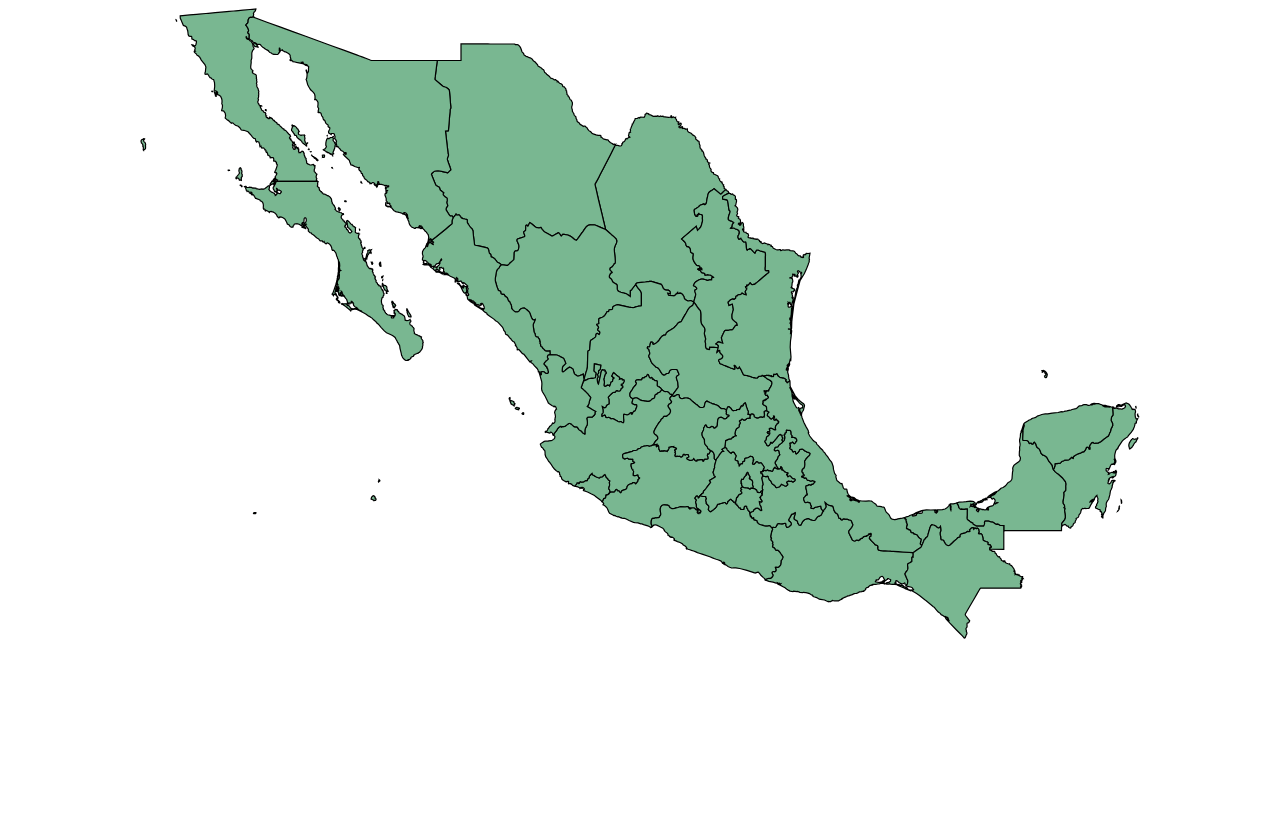
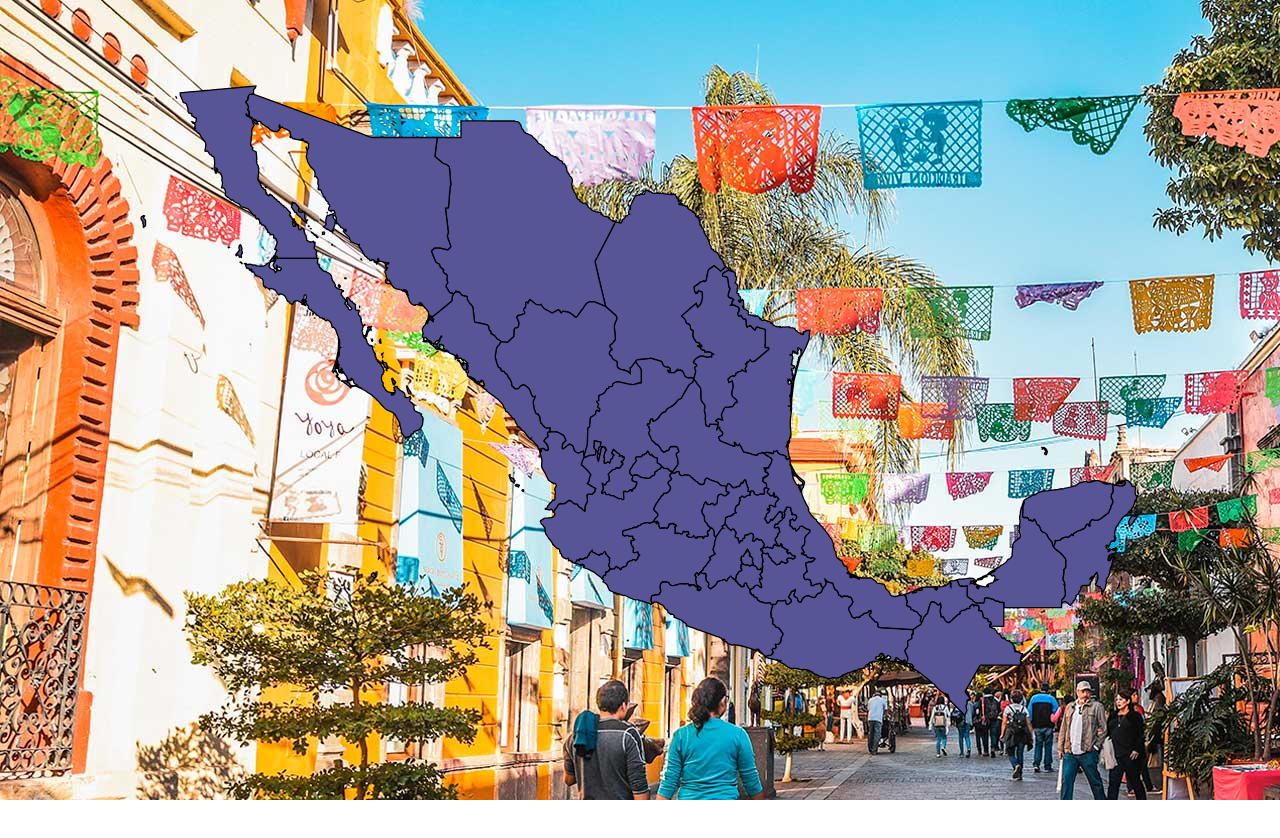
Before and after one commit to Dmast00/PueblosMagicos, an Angular app: page / in a window 1280 px wide. Shown: the top 838 px of the page. Built offline with nearby package versions, Linux system fonts and the light colour scheme.

Commit message:
Se agrego un backgroun img
Se centro el mapa

```diff
--- a/src/app/app.component.css
+++ b/src/app/app.component.css
@@ -1,7 +1,18 @@
 .container{
     height: 100vh;
     width: 100%;
+    background: url('../assets/images/pueblosMagicos/TlaquepaqueFT.jpg');
+
+    margin:0px;
+    padding: 0px;
+
+    display: flex;
+    flex-direction: column;
+    justify-content: center;
+    align-items: center;
 }
+
+
 .estado{
     display: flex;
     flex-direction: row;
--- a/src/app/mapa/mapa.component.css
+++ b/src/app/mapa/mapa.component.css
@@ -5,9 +5,9 @@
     align-items: center;
 }
 svg{
-    fill: #79B791;
+    fill: #575596;
     stroke: black;
-    stroke-width: 1.2px;
+    stroke-width: 1.3px;
 
 }
 path{
@@ -16,7 +16,7 @@ path{
     z-index: 100;
 }
 path:hover{
-    fill: #51291E;
+    fill: #29a584;
     cursor: pointer;
     padding: 0px;
 }
--- a/src/app/mapa/mapa.component.ts
+++ b/src/app/mapa/mapa.component.ts
@@ -14,9 +14,12 @@ export class MapaComponent implements OnInit {
   }
 
   PathId = addEventListener('click',(e)=>{
+    e.preventDefault();
     let item = e.target as Element
     let name = item.getAttribute('name')
     let id = item.getAttribute('id')
+    let a = document.createElement("a")
+
     window.scrollTo(0,document.body.scrollHeight);
     this.newItemEvent.emit(name)
 
--- a/src/styles.css
+++ b/src/styles.css
@@ -2,3 +2,7 @@
 html{
     scroll-behavior: smooth;
 }
+body{
+    padding: 0px;
+    margin: 0px;
+}
```
Also changed, not shown: src/assets/images/pueblosMagicos/TlaquepaqueFT.jpg (added).
